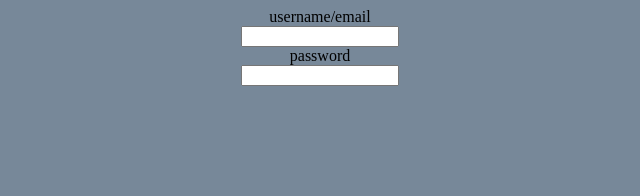
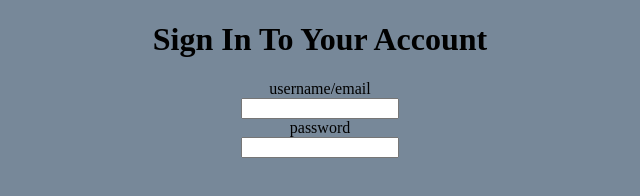
Before and after one commit to tgardne3/CS3300-Course-Project, a plain HTML site: page web_page/sign-in.html in a window 1280 px wide. Shown: the whole page, without its empty margins (320-960 px from the left). Drawn offline with Linux system fonts and the light colour scheme.

Commit message:
git ignore and page clean-ups

```diff
--- a/web_page/sign-in.html
+++ b/web_page/sign-in.html
@@ -14,6 +14,9 @@ class: CS3300
   </head>
 
   <body style="background-color: lightslategray">
+    <div class="sign-in-header">
+      <h1>Sign In To Your Account</h1>
+    </div>
     <!--username/email-->
     <label class="sign-in-input" for="username">username/email</label>
     <input class="sign-in-input" type="text/email" id="username" name="username">
--- a/web_page/styles.css
+++ b/web_page/styles.css
@@ -67,3 +67,7 @@ input.sign-in-input {
     width: 150px;
     margin: 0 auto;
 }
+
+div.sign-in-header {
+    text-align: center;
+}
```
Also changed, not shown: 1 other file.
